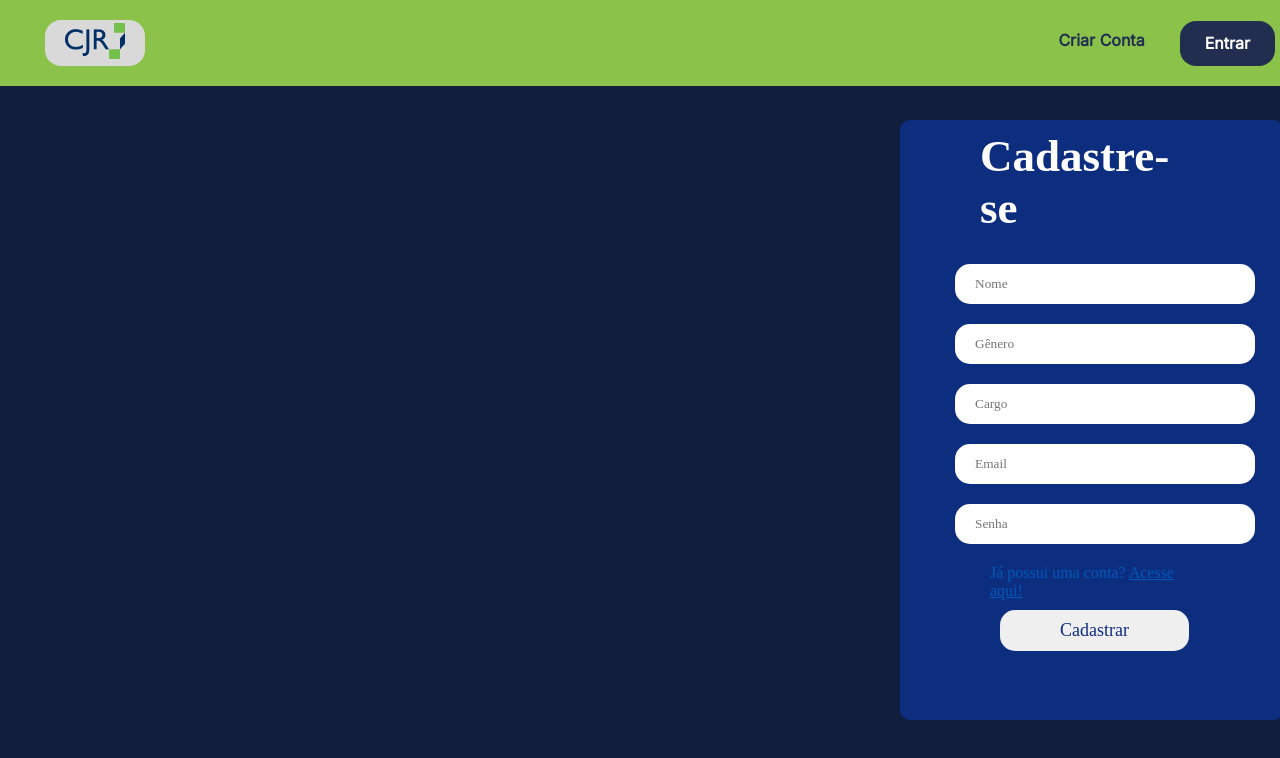
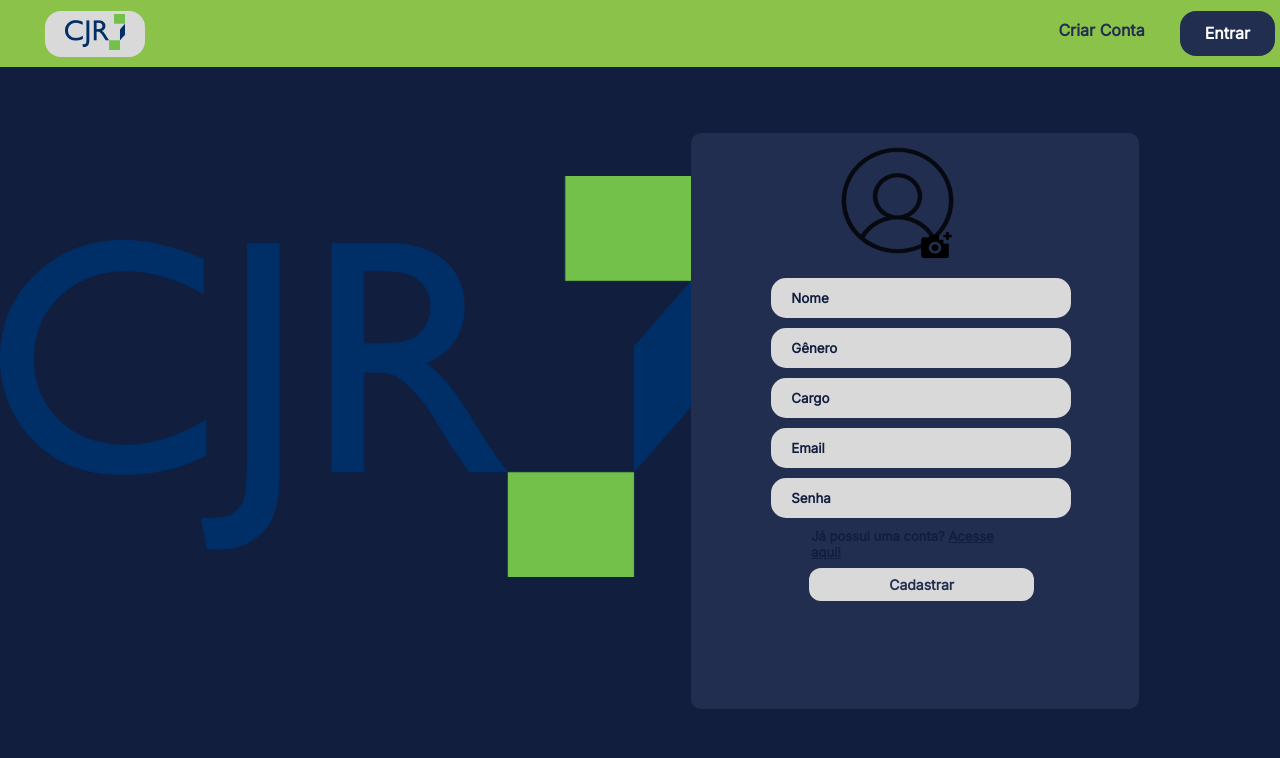
Before and after one commit to susannahgurgel/trainee23-cjr-grupo6, a plain HTML site: page cadastro.html in a window 1280 px wide. Drawn offline with Linux system fonts and the light colour scheme.

Commit message:
tela de cadastro completa

```diff
--- a/cadastro.css
+++ b/cadastro.css
@@ -12,7 +12,7 @@ body {
 }
 header {
     width: 100%;
-    height: 86px;
+    height: 8.4%;
     position: fixed;
     background: #8BC34A;
     display: flex;
@@ -62,29 +62,35 @@ header {
 }
 
 .cadastro {
-    position: absolute;
-    left: 900px;
-    top: 120px;
+    position: fixed;
+    left: 54%;
+    top: 16.6%;
     display: block;
-    width: 30%;
-    height: 75vh;
+    width: 35%;
+    height: 72%;
     align-items: center;
     justify-content: space-between;
-    background: #0d2e7f;
+    background: #222E50;
     border-radius: 10px;
 }
 
-.cadastro .user-img {
+.background-logo img {
+    position: relative;
+    height: 80%;
+    width: 54%;
+    top: 22vh;
+}
+
+.cadastro .user-img img {
     position: relative;
     display: block;
-    color: white;
-    font-size: 30px;
-    padding: 10px 80px;
-    margin: 0px;
+    max-width: 32%;
+    height: auto;
+    left: 30%;
 }
 
 .cadastro ul {
-    padding: 0px 35px;
+    padding: 0px 70px;
 }
 
 .cadastro ul li{
@@ -95,10 +101,17 @@ header {
 .cadastro ul li input{
     border: none;
     width: 100%;
+    background: #D9D9D9;
     display: block;
     padding: 12px 20px;
     border-radius: 15px;
-    margin: 20px;
+    margin: 10px;
+    font-family: 'Inter';
+    font-weight: bold;
+}
+
+.cadastro ul li input::placeholder{
+    color: #111E3E;
 }
 
 .cadastro ul li input:focus,
@@ -109,17 +122,23 @@ header {
 .cadastro .tem-conta {
     position: relative;
     display: block;
-    color: #0258ba;
+    color: #111E3E;
     align-items: center;
     justify-content: space-between;
     border-radius: 10px;
-    padding: 0px 90px;
+    padding: 0px 120px;
+    font-family: 'Inter';
+    font-weight: bold;
+    font-size: 13px;
 }
 
 .cadastro .tem-conta a{
-    color: #0258ba;
+    color: #111E3E;
     text-decoration: underline;
     text-underline-position: auto;
+    font-family: 'Inter';
+    font-weight: bold;
+    font-size: 13px
 }
 
 .cadastro .botao-cadastro {
@@ -132,11 +151,14 @@ header {
 .cadastro button {
     position: relative;
     display: block;
-    left: 90px;
-    color: #0d2e7f;
-    border-radius: 15px;
-    font-size: 18px;
-    padding: 10px 60px;
-    margin: 10px;
+    left: 110px;
+    color: #222E50;
+    background: #D9D9D9;
+    border-radius: 12px;
+    font-size: 14px;
+    padding: 8px 80px;
+    margin: 8px;
     border: none;
+    font-family: 'Inter';
+    font-weight: bold;
 }
--- a/cadastro.html
+++ b/cadastro.html
@@ -7,7 +7,7 @@
     <link rel="stylesheet" href="cadastro.css">
     <meta charset="UTF-8">
     <meta name="viewport" content="width=device-width, initial-scale=1.0">
-    <title>Debs.</title>
+    <title>CJR</title>
 </head>
 <body>
     <header>
@@ -24,8 +24,10 @@
         </nav>
     </header>
 
+    <div class="background-logo"><img src="cjr_bigger.png" alt="cjr"></div>
+
     <form class="cadastro">
-        <div class="user-img"><h2>Cadastre-se</h2></div>
+        <div class="user-img"><img src="ph_user-circle-thin.png" alt="user"></div>
 
         <ul>
             <li><input type="text" placeholder="Nome"></li>
```
Also changed, not shown: cjr_bigger.png (added), ph_user-circle-thin.png (added).
